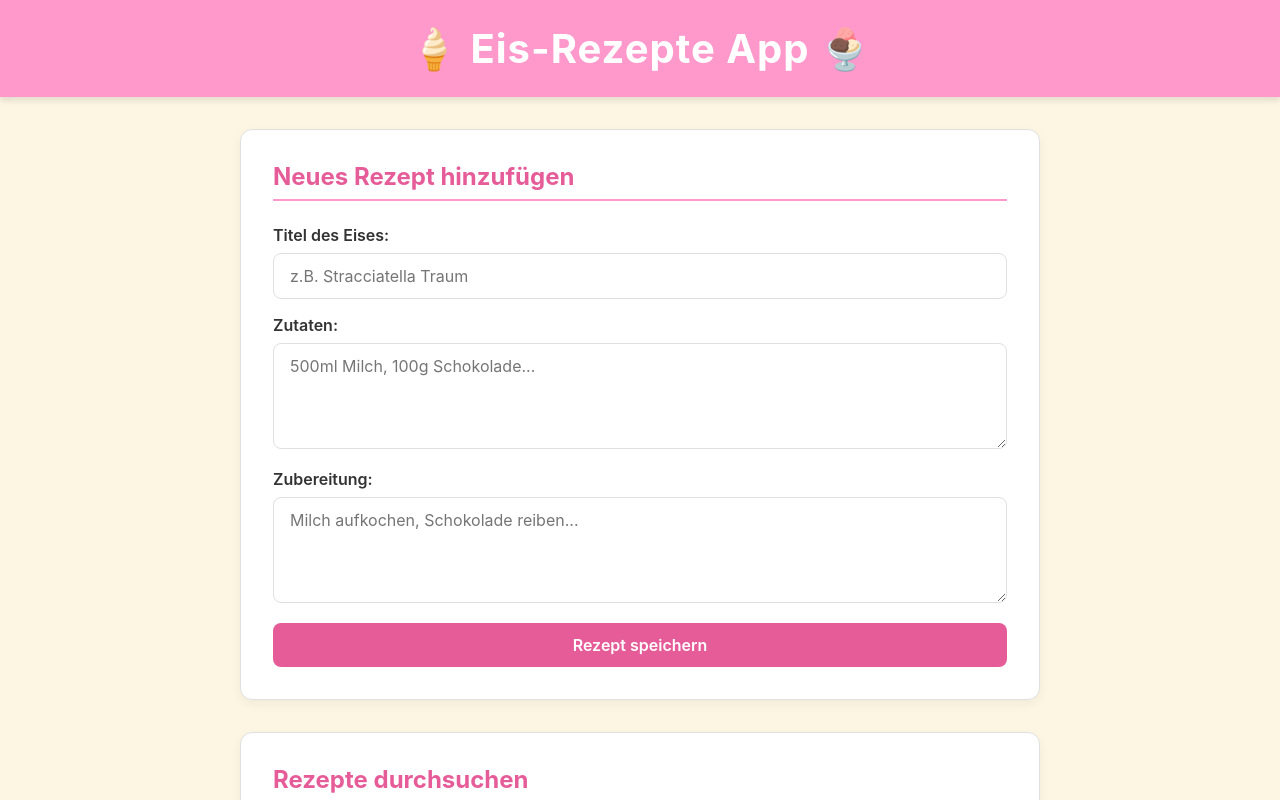
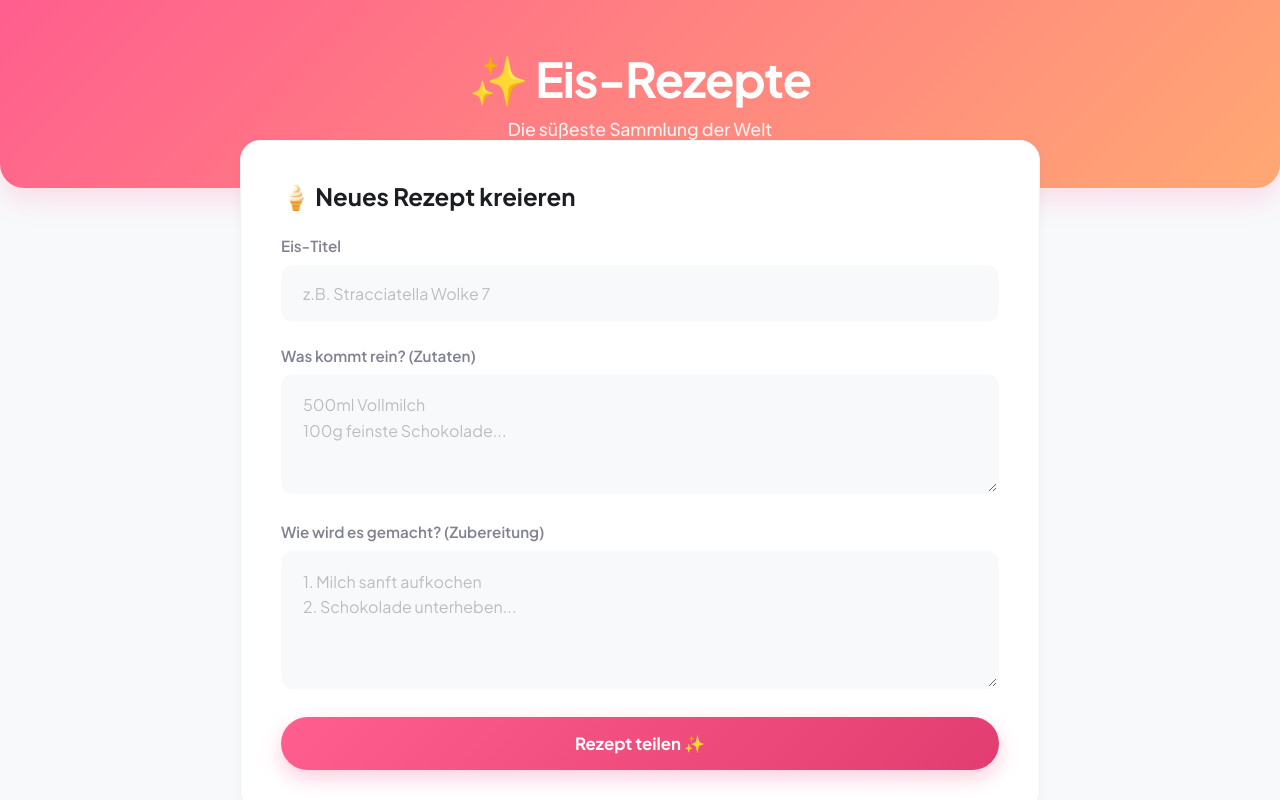
Before and after one commit to Klabundo/IceRecipesManager, a React app in the folder frontend/: page / in a window 1280 px wide. Shown: the top 800 px of the page. Built offline with nearby package versions, Linux system fonts and the light colour scheme; no server answers; the HTML template or start-up script is replaced by a standard one.

Commit message:
style: apply clean and fancy modern UI to React frontend
Co-authored-by: Klabundo <210725254+Klabundo@users.noreply.github.com>

```diff
--- a/frontend/src/App.jsx
+++ b/frontend/src/App.jsx
@@ -44,28 +44,31 @@ function App() {
   return (
     <div className="app-container">
       <header className="app-header">
-        <h1>🍦 Eis-Rezepte App 🍨</h1>
+        <h1>✨ Eis-Rezepte</h1>
+        <p>Die süßeste Sammlung der Welt</p>
       </header>
 
       <main className="app-main">
         <section className="card form-section">
-          <h2>Neues Rezept hinzufügen</h2>
+          <h2 className="section-title">🍦 Neues Rezept kreieren</h2>
           <RecipeForm onRecipeAdded={fetchRecipes} />
         </section>
 
         <section className="card search-section">
-          <h2>Rezepte durchsuchen</h2>
+          <h2 className="section-title">🔍 Rezepte finden</h2>
           <input
             type="text"
             className="search-input"
-            placeholder="Nach Rezepten suchen..."
+            placeholder="Zutaten, Titel oder Geschmack..."
             value={searchTerm}
             onChange={(e) => setSearchTerm(e.target.value)}
           />
         </section>
 
-        <section className="card list-section">
-          <h2>Alle Eis-Rezepte</h2>
+        <section className="list-section">
+          <h2 className="section-title" style={{ paddingLeft: '1rem', marginTop: '1rem' }}>
+            🍨 Community Favoriten
+          </h2>
           <RecipeList recipes={filteredRecipes} onVote={handleVote} />
         </section>
       </main>
--- a/frontend/src/components/RecipeCard.jsx
+++ b/frontend/src/components/RecipeCard.jsx
@@ -4,19 +4,19 @@ function RecipeCard({ recipe, onVote }) {
     score > 0 ? 'score-positive' : score < 0 ? 'score-negative' : 'score-neutral';
 
   return (
-    <div className="recipe-item card">
+    <div className="recipe-item">
       <div className="recipe-header">
         <h3 className="recipe-title">{recipe.title}</h3>
         <div className={`recipe-score ${scoreClass}`}>
-          Score: {score}
+          {score > 0 ? '🔥' : score < 0 ? '🧊' : '⭐'} {score}
         </div>
       </div>
 
       <div className="recipe-body">
-        <h4>Zutaten:</h4>
+        <h4>🛒 Einkaufszettel</h4>
         <p>{recipe.ingredients}</p>
 
-        <h4>Zubereitung:</h4>
+        <h4>👩‍🍳 So wird's gemacht</h4>
         <p>{recipe.instructions}</p>
       </div>
 
@@ -26,19 +26,19 @@ function RecipeCard({ recipe, onVote }) {
           onClick={() => onVote(recipe.id, 'upvote')}
           title="Lecker!"
         >
-          👍 {recipe.upvotes}
+          😍 {recipe.upvotes}
         </button>
         <button
           className="btn btn-vote btn-down"
           onClick={() => onVote(recipe.id, 'downvote')}
           title="Schmeckt mir nicht"
         >
-          👎 {recipe.downvotes}
+          🤢 {recipe.downvotes}
         </button>
       </div>
 
       <div className="recipe-meta">
-        Hinzugefügt am: {new Date(recipe.created_at).toLocaleString()}
+        Teilte das Rezept am: {new Date(recipe.created_at).toLocaleString('de-DE', { dateStyle: 'long', timeStyle: 'short' })}
       </div>
     </div>
   );
--- a/frontend/src/components/RecipeForm.jsx
+++ b/frontend/src/components/RecipeForm.jsx
@@ -38,43 +38,43 @@ function RecipeForm({ onRecipeAdded }) {
   return (
     <form onSubmit={handleSubmit} className="recipe-form">
       <div className="form-group">
-        <label htmlFor="title">Titel des Eises:</label>
+        <label htmlFor="title">Eis-Titel</label>
         <input
           type="text"
           id="title"
           className="form-control"
           required
-          placeholder="z.B. Stracciatella Traum"
+          placeholder="z.B. Stracciatella Wolke 7"
           value={title}
           onChange={(e) => setTitle(e.target.value)}
         />
       </div>
       <div className="form-group">
-        <label htmlFor="ingredients">Zutaten:</label>
+        <label htmlFor="ingredients">Was kommt rein? (Zutaten)</label>
         <textarea
           id="ingredients"
           className="form-control"
-          rows="4"
+          rows="3"
           required
-          placeholder="500ml Milch, 100g Schokolade..."
+          placeholder="500ml Vollmilch&#10;100g feinste Schokolade..."
           value={ingredients}
           onChange={(e) => setIngredients(e.target.value)}
         ></textarea>
       </div>
       <div className="form-group">
-        <label htmlFor="instructions">Zubereitung:</label>
+        <label htmlFor="instructions">Wie wird es gemacht? (Zubereitung)</label>
         <textarea
           id="instructions"
           className="form-control"
           rows="4"
           required
-          placeholder="Milch aufkochen, Schokolade reiben..."
+          placeholder="1. Milch sanft aufkochen&#10;2. Schokolade unterheben..."
           value={instructions}
           onChange={(e) => setInstructions(e.target.value)}
         ></textarea>
       </div>
       <button type="submit" className="btn btn-primary" disabled={isSubmitting}>
-        {isSubmitting ? 'Speichern...' : 'Rezept speichern'}
+        {isSubmitting ? 'Wird gespeichert...' : 'Rezept teilen ✨'}
       </button>
     </form>
   );
--- a/frontend/src/components/RecipeList.jsx
+++ b/frontend/src/components/RecipeList.jsx
@@ -4,7 +4,8 @@ function RecipeList({ recipes, onVote }) {
   if (recipes.length === 0) {
     return (
       <div className="no-recipes">
-        <p>Noch keine Rezepte vorhanden oder Suche ergab keine Treffer.</p>
+        <p>Noch keine passenden Eis-Rezepte gefunden.</p>
+        <small>Sei der/die Erste und kreiere etwas Leckeres! 🍧</small>
       </div>
     );
   }
--- a/frontend/src/index.css
+++ b/frontend/src/index.css
@@ -1,228 +1,317 @@
+@import url('https://fonts.googleapis.com/css2?family=Plus+Jakarta+Sans:wght@400;500;600;700&display=swap');
+
 :root {
-  --primary-color: #e65c99;
-  --primary-hover: #cc0066;
-  --bg-color: #fdf6e3;
-  --card-bg: #ffffff;
-  --text-color: #333333;
-  --border-color: #e0e0e0;
-  --upvote-color: #4CAF50;
-  --downvote-color: #f44336;
+  --primary-color: #FF5E8E;
+  --primary-hover: #E23D70;
+  --secondary-color: #6C5DD3;
+  --bg-color: #F8F9FB;
+  --card-bg: #FFFFFF;
+  --text-main: #1C1D21;
+  --text-muted: #808191;
+  --border-light: #F0F3F6;
+  --shadow-sm: 0 4px 12px rgba(28, 29, 33, 0.04);
+  --shadow-lg: 0 12px 32px rgba(28, 29, 33, 0.06);
+  --upvote-color: #38C976;
+  --downvote-color: #FF6666;
+  --radius-sm: 12px;
+  --radius-md: 20px;
+  --radius-lg: 24px;
 }
 
 body {
   margin: 0;
-  font-family: 'Inter', 'Segoe UI', Tahoma, Geneva, Verdana, sans-serif;
+  font-family: 'Plus Jakarta Sans', sans-serif;
   background-color: var(--bg-color);
-  color: var(--text-color);
+  color: var(--text-main);
   -webkit-font-smoothing: antialiased;
   -moz-osx-font-smoothing: grayscale;
 }
 
 .app-container {
   min-height: 100vh;
+  display: flex;
+  flex-direction: column;
 }
 
+/* --- Header --- */
 .app-header {
-  background-color: #ff99cc;
+  background: linear-gradient(135deg, var(--primary-color) 0%, #FFA873 100%);
   color: white;
   text-align: center;
-  padding: 1.5rem 0;
-  box-shadow: 0 4px 6px rgba(0, 0, 0, 0.1);
-  margin-bottom: 2rem;
+  padding: 3rem 1.5rem;
+  border-bottom-left-radius: var(--radius-lg);
+  border-bottom-right-radius: var(--radius-lg);
+  box-shadow: 0 10px 30px rgba(255, 94, 142, 0.2);
+  margin-bottom: -3rem; /* Zieht Content nach oben in den Header rein */
+  position: relative;
+  z-index: 1;
 }
 
 .app-header h1 {
   margin: 0;
-  font-size: 2.5rem;
-  letter-spacing: 1px;
+  font-size: 3rem;
+  font-weight: 700;
+  letter-spacing: -1px;
+}
+.app-header p {
+  margin: 0.5rem 0 0 0;
+  font-size: 1.1rem;
+  opacity: 0.9;
+  font-weight: 500;
 }
 
+/* --- Layout --- */
 .app-main {
   max-width: 800px;
+  width: 90%;
   margin: 0 auto;
-  padding: 0 20px 40px;
+  padding: 0 0 40px;
+  display: flex;
+  flex-direction: column;
+  gap: 2.5rem;
+  position: relative;
+  z-index: 2; /* Über dem Header-Background */
+}
+
+/* --- Cards (Generisch) --- */
+.card {
+  background: var(--card-bg);
+  padding: 2.5rem;
+  border-radius: var(--radius-md);
+  box-shadow: var(--shadow-sm);
+  border: 1px solid var(--border-light);
+  transition: transform 0.3s ease, box-shadow 0.3s ease;
+}
+
+.section-title {
+  color: var(--text-main);
+  margin-top: 0;
+  margin-bottom: 1.5rem;
+  font-size: 1.5rem;
+  font-weight: 700;
+  display: flex;
+  align-items: center;
+  gap: 0.5rem;
+}
+
+/* --- Forms & Inputs --- */
+.form-group {
+  margin-bottom: 1.5rem;
+}
+
+.form-group label {
+  display: block;
+  font-weight: 600;
+  font-size: 0.95rem;
+  margin-bottom: 0.6rem;
+  color: var(--text-muted);
+}
+
+.form-control,
+.search-input {
+  width: 100%;
+  padding: 1rem 1.25rem;
+  font-size: 1rem;
+  background-color: var(--bg-color);
+  border: 2px solid transparent;
+  border-radius: var(--radius-sm);
+  box-sizing: border-box;
+  transition: all 0.3s ease;
+  font-family: inherit;
+  color: var(--text-main);
+}
+
+.form-control::placeholder,
+.search-input::placeholder {
+  color: #BDBDBD;
+}
+
+.form-control:focus,
+.search-input:focus {
+  outline: none;
+  background-color: white;
+  border-color: var(--primary-color);
+  box-shadow: 0 4px 15px rgba(255, 94, 142, 0.1);
+}
+
+textarea.form-control {
+  resize: vertical;
+  min-height: 120px;
+  line-height: 1.6;
+}
+
+/* --- Buttons --- */
+.btn {
+  display: inline-flex;
+  align-items: center;
+  justify-content: center;
+  padding: 1rem 2rem;
+  font-size: 1.05rem;
+  font-weight: 700;
+  border: none;
+  border-radius: 50px; /* Pill Shape */
+  cursor: pointer;
+  transition: all 0.3s cubic-bezier(0.25, 0.8, 0.25, 1);
+  font-family: inherit;
+  gap: 0.5rem;
+}
+
+.btn-primary {
+  background: linear-gradient(135deg, var(--primary-color) 0%, var(--primary-hover) 100%);
+  color: white;
+  width: 100%;
+  box-shadow: 0 8px 20px rgba(255, 94, 142, 0.3);
+}
+
+.btn-primary:hover:not(:disabled) {
+  transform: translateY(-2px);
+  box-shadow: 0 12px 25px rgba(255, 94, 142, 0.4);
+}
+
+.btn-primary:active:not(:disabled) {
+  transform: translateY(1px);
+}
+
+.btn-primary:disabled {
+  background: #E0E0E0;
+  color: #9E9E9E;
+  box-shadow: none;
+  cursor: not-allowed;
+}
+
+/* --- Recipes List --- */
+.recipes-grid {
   display: flex;
   flex-direction: column;
   gap: 2rem;
 }
 
-.card {
+.recipe-item {
   background: var(--card-bg);
+  border: 1px solid var(--border-light);
+  border-radius: var(--radius-md);
   padding: 2rem;
-  border-radius: 12px;
-  box-shadow: 0 4px 12px rgba(0, 0, 0, 0.05);
-  border: 1px solid var(--border-color);
-}
-
-.card h2 {
-  color: var(--primary-color);
-  margin-top: 0;
-  margin-bottom: 1.5rem;
-  padding-bottom: 0.5rem;
-  border-bottom: 2px solid #ff99cc;
-  font-size: 1.5rem;
-}
-
-/* Forms */
-.form-group {
-  margin-bottom: 1rem;
-}
-
-.form-group label {
-  display: block;
-  font-weight: 600;
-  margin-bottom: 0.5rem;
-}
-
-.form-control,
-.search-input {
-  width: 100%;
-  padding: 0.75rem 1rem;
-  font-size: 1rem;
-  border: 1px solid var(--border-color);
-  border-radius: 8px;
-  box-sizing: border-box;
-  transition: border-color 0.2s;
-  font-family: inherit;
-}
-
-.form-control:focus,
-.search-input:focus {
-  outline: none;
-  border-color: var(--primary-color);
-  box-shadow: 0 0 0 3px rgba(230, 92, 153, 0.2);
-}
-
-textarea.form-control {
-  resize: vertical;
-  min-height: 100px;
-}
-
-.btn {
-  display: inline-flex;
-  align-items: center;
-  justify-content: center;
-  padding: 0.75rem 1.5rem;
-  font-size: 1rem;
-  font-weight: 600;
-  border: none;
-  border-radius: 8px;
-  cursor: pointer;
-  transition: all 0.2s;
-  font-family: inherit;
-}
-
-.btn-primary {
-  background-color: var(--primary-color);
-  color: white;
-  width: 100%;
-}
-
-.btn-primary:hover {
-  background-color: var(--primary-hover);
-}
-
-.btn-primary:disabled {
-  opacity: 0.7;
-  cursor: not-allowed;
-}
-
-/* Recipes List */
-.recipes-grid {
-  display: flex;
-  flex-direction: column;
-  gap: 1.5rem;
-}
-
-.recipe-item {
-  background-color: #fafafa;
-  border: 1px solid var(--border-color);
-  border-radius: 10px;
-  padding: 1.5rem;
-  transition: transform 0.2s, box-shadow 0.2s;
+  position: relative;
+  overflow: hidden;
 }
 
 .recipe-item:hover {
-  transform: translateY(-2px);
-  box-shadow: 0 6px 12px rgba(0, 0, 0, 0.08);
+  transform: translateY(-4px);
+  box-shadow: var(--shadow-lg);
+  border-color: transparent;
+}
+
+/* Decorative Accent auf der Karte */
+.recipe-item::before {
+  content: '';
+  position: absolute;
+  top: 0;
+  left: 0;
+  width: 6px;
+  height: 100%;
+  background: linear-gradient(to bottom, var(--primary-color), #FFA873);
+  border-top-left-radius: var(--radius-md);
+  border-bottom-left-radius: var(--radius-md);
 }
 
 .recipe-header {
   display: flex;
   justify-content: space-between;
   align-items: flex-start;
-  margin-bottom: 1rem;
+  margin-bottom: 1.5rem;
 }
 
 .recipe-title {
   margin: 0;
-  font-size: 1.4rem;
-  color: var(--text-color);
+  font-size: 1.7rem;
+  font-weight: 700;
+  color: var(--text-main);
+  line-height: 1.3;
 }
 
+/* --- Score Badges --- */
 .recipe-score {
-  font-weight: bold;
-  font-size: 1.1rem;
-  padding: 0.25rem 0.75rem;
-  border-radius: 20px;
-  background-color: #eee;
+  font-weight: 700;
+  font-size: 1rem;
+  padding: 0.5rem 1rem;
+  border-radius: 50px;
+  display: flex;
+  align-items: center;
+  gap: 0.3rem;
+  background-color: var(--bg-color);
+  box-shadow: inset 0 2px 4px rgba(0,0,0,0.02);
 }
 
-.score-positive { color: var(--upvote-color); background-color: rgba(76, 175, 80, 0.1); }
-.score-negative { color: var(--downvote-color); background-color: rgba(244, 67, 54, 0.1); }
-.score-neutral { color: #666; }
+.score-positive { color: var(--upvote-color); background-color: rgba(56, 201, 118, 0.1); }
+.score-negative { color: var(--downvote-color); background-color: rgba(255, 102, 102, 0.1); }
+.score-neutral { color: var(--text-muted); }
 
+/* --- Recipe Body --- */
 .recipe-body h4 {
-  margin: 1rem 0 0.5rem;
-  color: #555;
+  margin: 1.5rem 0 0.5rem;
+  color: var(--secondary-color);
+  font-size: 0.95rem;
+  text-transform: uppercase;
+  letter-spacing: 1px;
+  font-weight: 700;
 }
 
 .recipe-body p {
   margin: 0;
   white-space: pre-wrap;
-  color: #444;
-  line-height: 1.5;
+  color: var(--text-main);
+  line-height: 1.7;
+  font-size: 1.05rem;
+  background: var(--bg-color);
+  padding: 1.25rem;
+  border-radius: var(--radius-sm);
 }
 
+/* --- Voting Actions --- */
 .recipe-actions {
   display: flex;
   gap: 1rem;
-  margin-top: 1.5rem;
-  padding-top: 1rem;
-  border-top: 1px solid #eee;
+  margin-top: 2rem;
+  padding-top: 1.5rem;
+  border-top: 1px dashed var(--border-light);
 }
 
 .btn-vote {
   flex: 1;
-  padding: 0.5rem 1rem;
-  border-radius: 6px;
-  font-size: 0.95rem;
+  padding: 0.8rem 1rem;
+  font-size: 1rem;
+  background-color: var(--bg-color);
+  color: var(--text-main);
 }
 
-.btn-up {
-  background-color: white;
-  color: var(--upvote-color);
-  border: 1px solid var(--upvote-color);
+.btn-up:hover {
+  background-color: var(--upvote-color);
+  color: white;
+  transform: translateY(-2px);
+  box-shadow: 0 4px 12px rgba(56, 201, 118, 0.2);
 }
-.btn-up:hover { background-color: var(--upvote-color); color: white; }
 
-.btn-down {
-  background-color: white;
-  color: var(--downvote-color);
-  border: 1px solid var(--downvote-color);
+.btn-down:hover {
+  background-color: var(--downvote-color);
+  color: white;
+  transform: translateY(-2px);
+  box-shadow: 0 4px 12px rgba(255, 102, 102, 0.2);
 }
-.btn-down:hover { background-color: var(--downvote-color); color: white; }
 
 .recipe-meta {
-  margin-top: 1rem;
+  margin-top: 1.5rem;
   font-size: 0.85rem;
-  color: #999;
+  color: var(--text-muted);
   text-align: right;
+  font-weight: 500;
 }
 
 .no-recipes {
   text-align: center;
-  color: #666;
-  font-style: italic;
-  padding: 2rem 0;
+  color: var(--text-muted);
+  padding: 4rem 2rem;
+  background: var(--card-bg);
+  border-radius: var(--radius-md);
+  border: 1px dashed #D3D8E0;
+  font-size: 1.1rem;
 }
```
Also changed, not shown: 1 other file (tests, documents, lock files or other folders).
